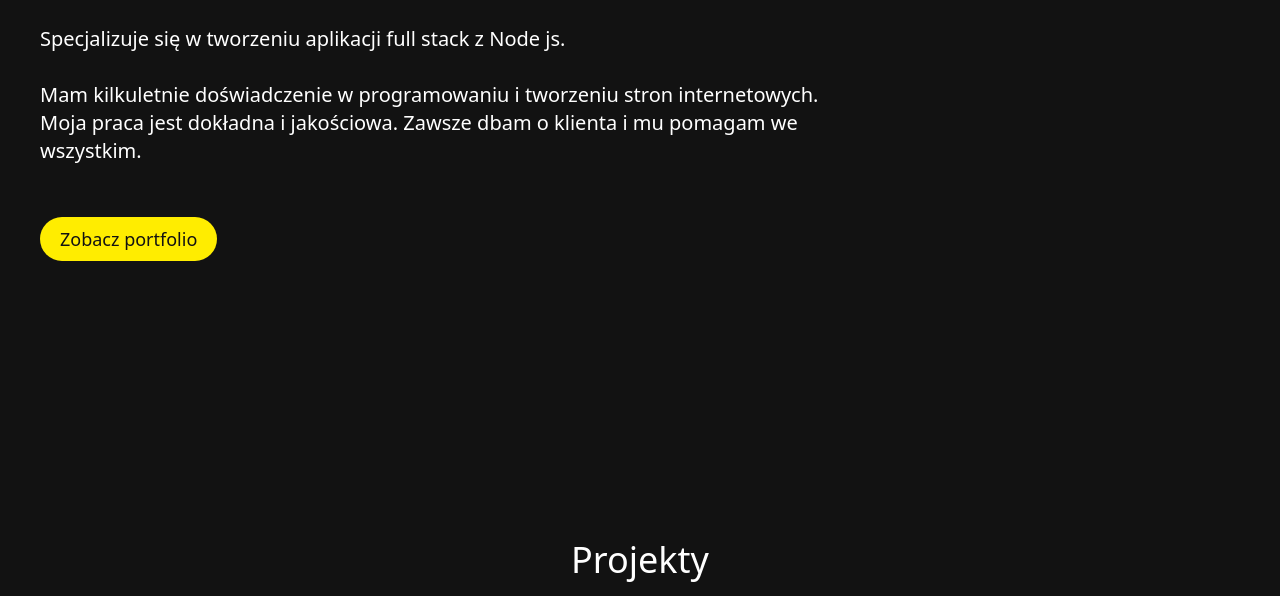
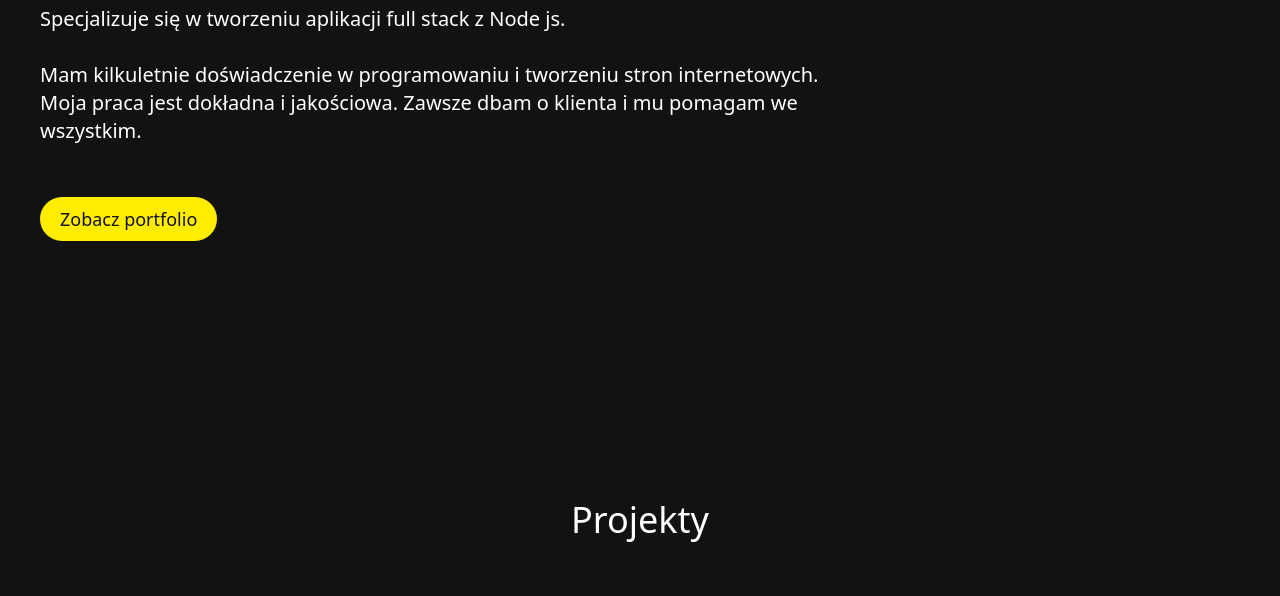
Before and after one commit to alukio00/portfolio, a website: page index.html in a window 1280 px wide. Shown: the part 343-939 px from the top of the page. Drawn offline with Linux system fonts and the light colour scheme.

Commit message:
final fix

```diff
--- a/index.html
+++ b/index.html
@@ -30,10 +30,10 @@
 
 </header>
 
-<main class="flex flex-col gap-14 bg-my-color-dark">
+<main class="flex flex-col gap-14 max-sm:gap-8 bg-my-color-dark">
 
 
-    <section id="start" class="h-screen flex justify-center items-center flex-col">
+    <section id="start" class="h-95vh flex justify-center items-center flex-col">
         <div class="main-div max-md:!gap-4">
             <h1 class="text-6xl max-sm:text-4xl font-medium max-md:text-center text-white">Jestem Łukasz<br><span class="text-my-color-yellow">Full Stack Developer</span></h1>
             <p class="text-white text-xl max-md:text-center max-md:text-lg max-w-800">
```
Also changed, not shown: css/output.css.
